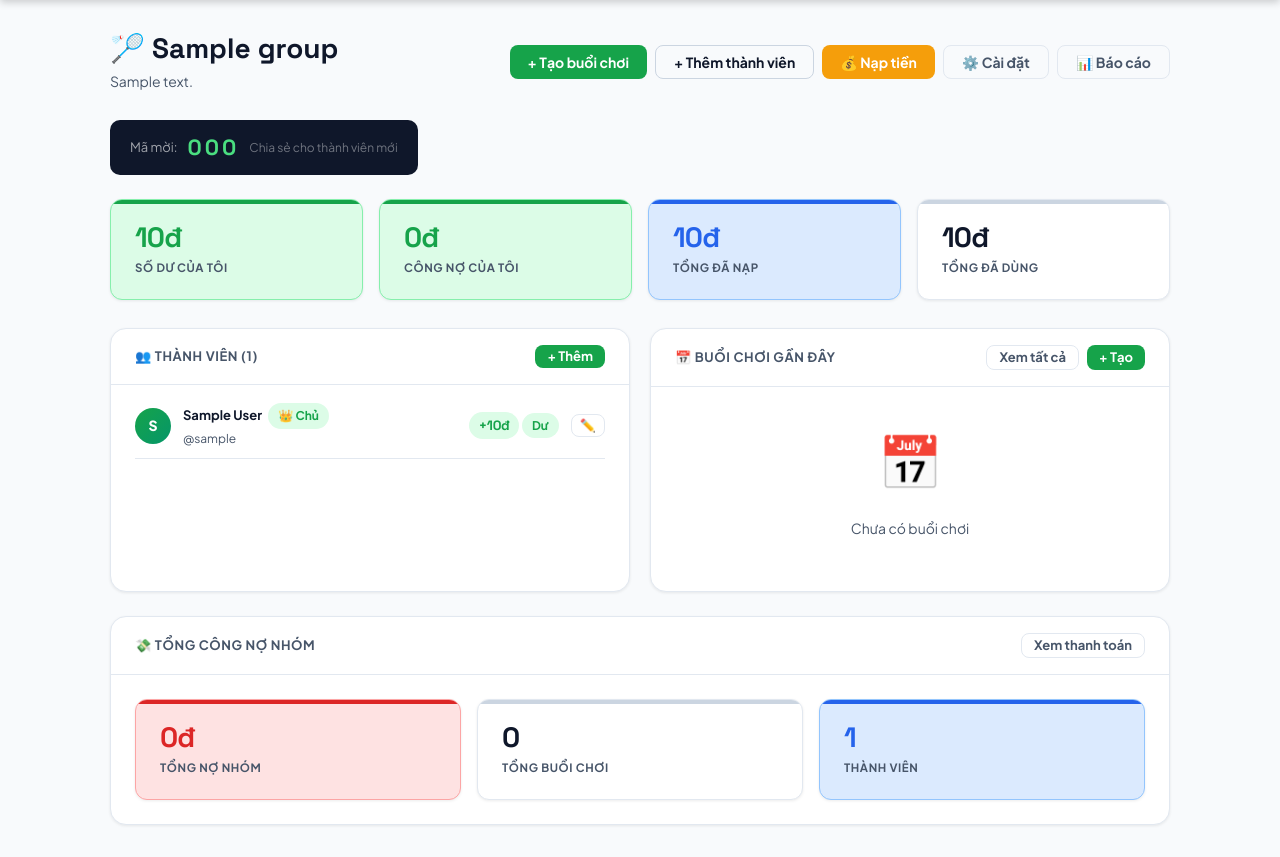
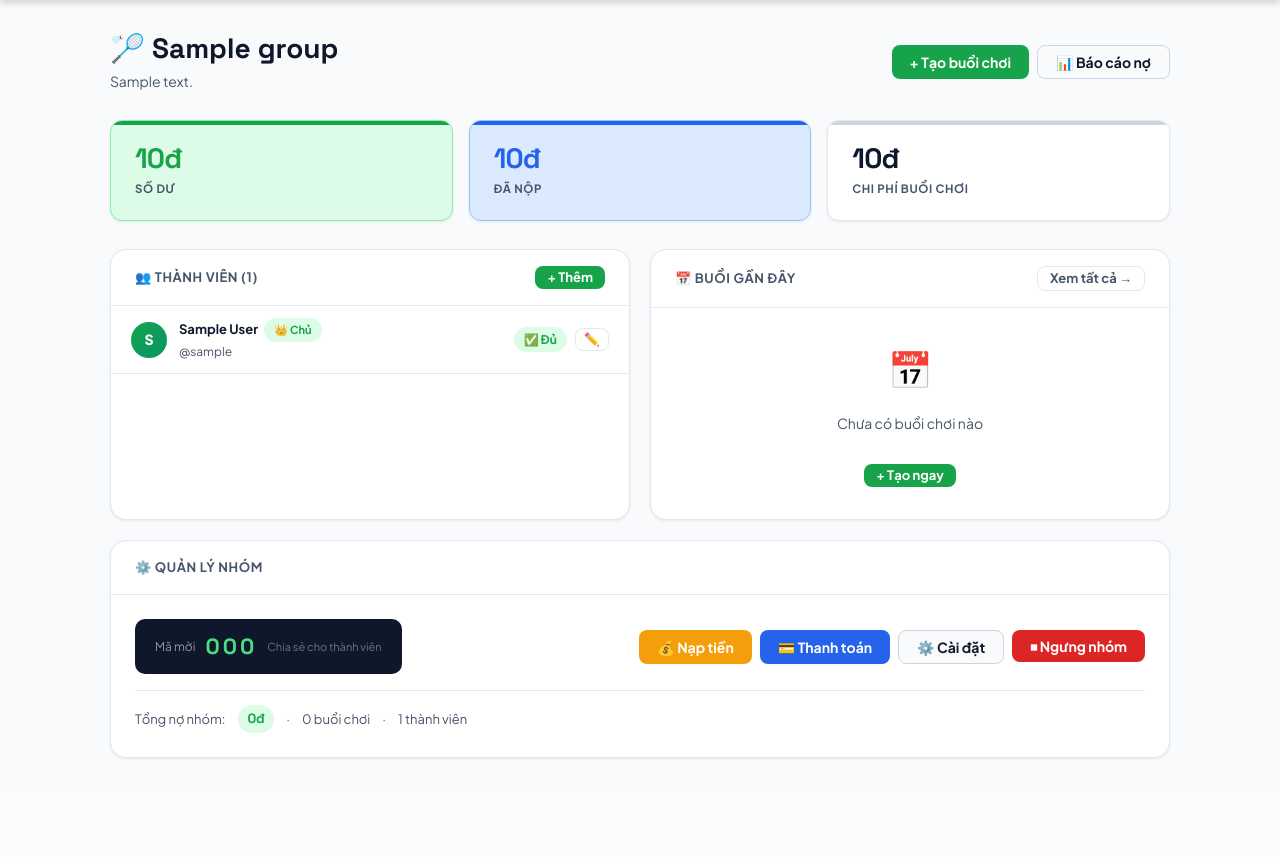
Before and after one commit to AnhHonag/shuttlesplit, a Django app: page /groups/1/ in a window 1280 px wide. Shown: the part 60-917 px from the top of the page. After the commit the page ends 819 px from the top, so only its background shows below. Run offline with Django 5.2, Linux system fonts and the light colour scheme; a user stored in the database is signed in; tables that the repository leaves empty hold one stand-in row (values such as "Sample post"); data that the repository does not hold is empty; parts of the project's set-up code (start-up, migrations or seed data) failed here and were passed over.

Commit message:
Redesign group detail page: cleaner layout, host management zone, add toggle group active
Co-Authored-By: Claude Sonnet 4.6 <noreply@anthropic.com>

```diff
--- a/groups/urls.py
+++ b/groups/urls.py
@@ -7,6 +7,7 @@ urlpatterns = [
     path('groups/join/', views.join_group, name='join_group'),
     path('groups/<int:pk>/', views.group_detail, name='group_detail'),
     path('groups/<int:pk>/settings/', views.group_settings, name='group_settings'),
+    path('groups/<int:pk>/toggle-active/', views.toggle_group_active, name='toggle_group_active'),
     path('groups/<int:pk>/add-member/', views.add_member, name='add_member'),
     path('groups/<int:group_pk>/members/<int:member_pk>/edit/', views.edit_member, name='edit_member'),
     path('groups/<int:group_pk>/members/<int:member_pk>/remove/', views.remove_member, name='remove_member'),
--- a/groups/views.py
+++ b/groups/views.py
@@ -108,6 +108,17 @@ def group_detail(request, pk):
         'my_wallet': my_wallet,
         'total_debt': sum(d['wallet'].debt for d in member_data),
     })
+
+
+@login_required
+def toggle_group_active(request, pk):
+    group = get_object_or_404(Group, pk=pk, owner=request.user)
+    if request.method == 'POST':
+        group.is_active = not group.is_active
+        group.save()
+        status = 'đang hoạt động' if group.is_active else 'đã ngưng hoạt động'
+        messages.success(request, f'Nhóm "{group.name}" {status}.')
+    return redirect('group_detail', pk=pk)
 
 
 @login_required
--- a/templates/groups/group_detail.html
+++ b/templates/groups/group_detail.html
@@ -1,158 +1,161 @@
 {% extends 'base.html' %}{% block title %}{{ group.name }}{% endblock %}
-{% block content %}<div class="wrap">
-  <div class="page-header flex items-center justify-between flex-wrap gap-3">
+{% block content %}
+<div class="wrap">
+
+  <!-- ── Header ── -->
+  <div class="page-header">
+    <div class="flex items-center justify-between flex-wrap gap-3">
       <div>
+        <div class="flex items-center gap-3 flex-wrap">
           <div class="page-title">🏸 {{ group.name }}</div>
-      <div class="page-sub">{{ group.description|default:"" }}</div>
+          {% if not group.is_active %}
+          <span class="badge badge-red" style="font-size:13px;padding:4px 12px">⏹ Ngưng hoạt động</span>
+          {% endif %}
+        </div>
+        {% if group.description %}<div class="page-sub">{{ group.description }}</div>{% endif %}
       </div>
       <div class="flex gap-2 flex-wrap">
-      {% if is_host %}
+        {% if is_host and group.is_active %}
         <a href="{% url 'create_session' group.pk %}" class="btn btn-primary">+ Tạo buổi chơi</a>
-      <a href="{% url 'add_member' group.pk %}" class="btn btn-secondary">+ Thêm thành viên</a>
-      <a href="{% url 'deposit' group.pk %}" class="btn btn-yellow">💰 Nạp tiền</a>
-      <a href="{% url 'group_settings' group.pk %}" class="btn btn-ghost">⚙️ Cài đặt</a>
-      {% else %}
-      <a href="{% url 'submit_payment' group.pk %}" class="btn btn-blue">💳 Thanh toán</a>
+        {% elif not is_host %}
+        <a href="{% url 'submit_payment' group.pk %}" class="btn btn-blue">💳 Nộp tiền</a>
         {% endif %}
-      <a href="{% url 'debt_report' group.pk %}" class="btn btn-ghost">📊 Báo cáo</a>
+        <a href="{% url 'debt_report' group.pk %}" class="btn btn-secondary">📊 Báo cáo nợ</a>
+      </div>
     </div>
   </div>
 
-  <!-- INVITE CODE (HOST ONLY) -->
-  {% if is_host %}
-  <div style="margin-bottom:24px">
-    <div class="invite-chip">
-      <span style="font-size:13px;color:rgba(255,255,255,.6)">Mã mời:</span>
-      <span class="invite-code">{{ group.invite_code }}</span>
-      <span style="font-size:12px;color:rgba(255,255,255,.4)">Chia sẻ cho thành viên mới</span>
-    </div>
-  </div>
-  {% endif %}
-
-  <!-- MY WALLET SUMMARY -->
-  <div class="stats-row" style="grid-template-columns:repeat(auto-fit,minmax(160px,1fr))">
+  <!-- ── Ví của tôi ── -->
+  <div class="stats-row" style="grid-template-columns:repeat(3,1fr)">
     <div class="stat {% if my_wallet.balance < 0 %}red{% else %}green{% endif %}">
       <div class="stat-val">{{ my_wallet.balance|floatformat:0 }}đ</div>
-      <div class="stat-lbl">Số dư của tôi</div>
-    </div>
-    <div class="stat {% if my_wallet.debt > 0 %}red{% else %}green{% endif %}">
-      <div class="stat-val">{{ my_wallet.debt|floatformat:0 }}đ</div>
-      <div class="stat-lbl">Công nợ của tôi</div>
+      <div class="stat-lbl">{% if my_wallet.balance < 0 %}Đang nợ{% else %}Số dư{% endif %}</div>
     </div>
     <div class="stat blue">
       <div class="stat-val">{{ my_wallet.total_deposited|floatformat:0 }}đ</div>
-      <div class="stat-lbl">Tổng đã nạp</div>
+      <div class="stat-lbl">Đã nộp</div>
     </div>
     <div class="stat">
       <div class="stat-val">{{ my_wallet.total_spent|floatformat:0 }}đ</div>
-      <div class="stat-lbl">Tổng đã dùng</div>
+      <div class="stat-lbl">Chi phí buổi chơi</div>
     </div>
   </div>
 
   <div class="two-col">
-    <!-- MEMBERS -->
+
+    <!-- ── Thành viên ── -->
     <div class="card">
       <div class="card-header">
         <span class="card-title">👥 Thành viên ({{ members|length }})</span>
         {% if is_host %}<a href="{% url 'add_member' group.pk %}" class="btn btn-sm btn-primary">+ Thêm</a>{% endif %}
       </div>
-      <div class="card-pad" style="padding-top:8px">
       {% for item in member_data %}
-        <div class="flex items-center gap-3" style="padding:10px 0;border-bottom:1px solid var(--c-border)">
+      <div class="flex items-center gap-3" style="padding:12px 20px;border-bottom:1px solid var(--c-border)">
         <div class="avatar">{{ item.member.user.get_display_name|slice:":1"|upper }}</div>
         <div style="flex:1;min-width:0">
-            <div class="font-bold text-sm">{{ item.member.user.get_display_name }}
-              {% if item.member.is_host %}<span class="badge badge-green" style="margin-left:4px">👑 Chủ</span>{% endif %}
+          <div class="font-bold text-sm">
+            {{ item.member.user.get_display_name }}
+            {% if item.member.is_host %}<span class="badge badge-green" style="margin-left:4px;font-size:11px">👑 Chủ</span>{% endif %}
           </div>
           <div class="text-xs text-muted">@{{ item.member.user.username }}</div>
         </div>
-          <div style="text-align:right">
-            {% if item.wallet.balance >= 0 %}
-            <div class="money text-green text-sm">+{{ item.wallet.balance|floatformat:0 }}đ</div>
-            <div class="text-xs badge badge-green">Dư</div>
+        <div class="flex items-center gap-2">
+          {% if item.wallet.debt > 0 %}
+            <span class="badge badge-red">Nợ <span class="money" style="font-size:12px">{{ item.wallet.debt|floatformat:0 }}đ</span></span>
+            {% if is_host %}
+            <a href="{% url 'host_record_payment' group.pk item.member.pk %}" class="btn btn-sm btn-primary" title="Ghi nhận đã trả">✅</a>
+            <form method="post" action="{% url 'send_debt_reminder' group.pk item.member.pk %}" style="display:inline">
+              {% csrf_token %}<input type="hidden" name="next" value="group_detail">
+              <button type="submit" class="btn btn-sm btn-yellow" title="Nhắc nợ qua email">📧</button>
+            </form>
+            {% endif %}
           {% else %}
-            <div class="money text-red text-sm">{{ item.wallet.balance|floatformat:0 }}đ</div>
-            <div class="text-xs badge badge-red">Nợ {{ item.wallet.debt|floatformat:0 }}đ</div>
+            <span class="badge badge-green">✅ Đủ</span>
+          {% endif %}
+          {% if is_host %}
+          <a href="{% url 'edit_member' group.pk item.member.pk %}" class="btn btn-sm btn-ghost" style="padding:4px 8px">✏️</a>
           {% endif %}
         </div>
-          {% if is_host %}
-          <div class="flex gap-1">
-            <a href="{% url 'edit_member' group.pk item.member.pk %}" class="btn btn-sm btn-ghost" style="padding:4px 8px">✏️</a>
-            {% if item.wallet.debt > 0 %}
-            <a href="{% url 'host_record_payment' group.pk item.member.pk %}"
-              class="btn btn-sm btn-primary" style="padding:4px 8px"
-              title="Ghi nhận đã trả {{ item.wallet.debt|floatformat:0 }}đ">✅</a>
-            <form method="post" action="{% url 'send_debt_reminder' group.pk item.member.pk %}" style="display:inline">
-              {% csrf_token %}
-              <input type="hidden" name="next" value="group_detail">
-              <button type="submit" class="btn btn-sm btn-yellow" style="padding:4px 8px" title="Nhắc nợ {{ item.wallet.debt|floatformat:0 }}đ">📧</button>
-            </form>
-            {% endif %}
+      </div>
+      {% endfor %}
+    </div>
+
+    <!-- ── Buổi gần đây ── -->
+    <div class="card">
+      <div class="card-header">
+        <span class="card-title">📅 Buổi gần đây</span>
+        <a href="{% url 'session_list' group.pk %}" class="btn btn-sm btn-ghost">Xem tất cả →</a>
+      </div>
+      {% if sessions %}
+      {% for s in sessions %}
+      <a href="{% url 'session_detail' s.pk %}" class="session-row">
+        <div class="session-date-box">
+          <div class="dow">{{ s.date|date:"D" }}</div>
+          <div class="day">{{ s.date|date:"d" }}</div>
+        </div>
+        <div style="flex:1;min-width:0">
+          <div class="font-bold text-sm">{{ s.location|default:"Chưa có địa điểm" }}</div>
+          <div class="text-xs text-muted">{{ s.participants.count }} người · {{ s.fee_per_person|floatformat:0 }}đ/người</div>
+        </div>
+        <div class="money text-sm" style="flex-shrink:0">{{ s.total_fee|floatformat:0 }}đ</div>
+        <span style="color:var(--c-ink-3);margin-left:4px">›</span>
+      </a>
+      {% endfor %}
+      {% else %}
+      <div class="empty" style="padding:32px">
+        <div class="empty-icon" style="font-size:36px">📅</div>
+        <p>Chưa có buổi chơi nào</p>
+        {% if is_host %}<a href="{% url 'create_session' group.pk %}" class="btn btn-sm btn-primary" style="margin-top:10px">+ Tạo ngay</a>{% endif %}
       </div>
       {% endif %}
     </div>
-        {% endfor %}
-      </div>
+
   </div>
 
-    <!-- SESSIONS -->
-    <div class="card">
-      <div class="card-header">
-        <span class="card-title">📅 Buổi chơi gần đây</span>
-        <div class="flex gap-2">
-          <a href="{% url 'session_list' group.pk %}" class="btn btn-sm btn-ghost">Xem tất cả</a>
-          {% if is_host %}<a href="{% url 'create_session' group.pk %}" class="btn btn-sm btn-primary">+ Tạo</a>{% endif %}
+  <!-- ── Khu quản lý (host only) ── -->
+  {% if is_host %}
+  <div class="card" style="margin-top:20px">
+    <div class="card-header"><span class="card-title">⚙️ Quản lý nhóm</span></div>
+    <div class="card-pad">
+      <div class="flex items-center justify-between flex-wrap gap-3">
+
+        <!-- Invite code -->
+        <div class="invite-chip">
+          <span style="font-size:12px;color:rgba(255,255,255,.55)">Mã mời</span>
+          <span class="invite-code">{{ group.invite_code }}</span>
+          <span style="font-size:11px;color:rgba(255,255,255,.4)">Chia sẻ cho thành viên</span>
         </div>
+
+        <!-- Actions -->
+        <div class="flex gap-2 flex-wrap">
+          <a href="{% url 'deposit' group.pk %}" class="btn btn-yellow">💰 Nạp tiền</a>
+          <a href="{% url 'payment_list' group.pk %}" class="btn btn-blue">💳 Thanh toán</a>
+          <a href="{% url 'group_settings' group.pk %}" class="btn btn-secondary">⚙️ Cài đặt</a>
+          <form method="post" action="{% url 'toggle_group_active' group.pk %}"
+            onsubmit="return confirm('{% if group.is_active %}Ngưng hoạt động nhóm này? Thành viên sẽ không thấy nhóm trên dashboard.{% else %}Kích hoạt lại nhóm này?{% endif %}')">
+            {% csrf_token %}
+            {% if group.is_active %}
+            <button type="submit" class="btn btn-danger">⏹ Ngưng nhóm</button>
+            {% else %}
+            <button type="submit" class="btn btn-primary">▶ Kích hoạt lại</button>
+            {% endif %}
+          </form>
         </div>
-      {% if sessions %}
-      <div class="card-pad" style="padding-top:8px">
-        {% for s in sessions %}
-        <a href="{% url 'session_detail' s.pk %}" style="text-decoration:none;color:inherit">
-        <div class="flex items-center gap-3" style="padding:10px 0;border-bottom:1px solid var(--c-border)">
-          <div style="background:var(--c-green-light);border-radius:8px;padding:8px;text-align:center;min-width:50px">
-            <div style="font-size:11px;font-weight:700;color:var(--c-green)">{{ s.date|date:"M" }}</div>
-            <div style="font-size:18px;font-weight:800;line-height:1;color:var(--c-ink)">{{ s.date|date:"d" }}</div>
+
       </div>
-          <div style="flex:1">
-            <div class="font-bold text-sm">{{ s.location|default:"Chưa có địa điểm" }}</div>
-            <div class="text-xs text-muted">{{ s.participants.count }} người tham gia</div>
+      {% if is_host %}
+      <div style="margin-top:16px;padding-top:14px;border-top:1px solid var(--c-border);display:flex;align-items:center;gap:12px;flex-wrap:wrap">
+        <span class="text-sm text-muted">Tổng nợ nhóm:</span>
+        <span class="money {% if total_debt > 0 %}text-red{% else %}text-green{% endif %}">{{ total_debt|floatformat:0 }}đ</span>
+        <span class="text-sm text-muted">·</span>
+        <span class="text-sm text-muted">{{ group.sessions.count }} buổi chơi</span>
+        <span class="text-sm text-muted">·</span>
+        <span class="text-sm text-muted">{{ members|length }} thành viên</span>
       </div>
-          <div style="text-align:right">
-            <div class="money text-sm">{{ s.total_fee|floatformat:0 }}đ</div>
-            <div class="text-xs text-muted">{{ s.fee_per_person|floatformat:0 }}đ/người</div>
-          </div>
-        </div></a>
-        {% endfor %}
-      </div>
-      {% else %}
-      <div class="empty" style="padding:32px"><div class="empty-icon">📅</div><p>Chưa có buổi chơi</p></div>
       {% endif %}
     </div>
   </div>
+  {% endif %}
 
-  {% if is_host %}
-  <!-- TOTAL DEBT SUMMARY -->
-  <div class="card mt-6">
-    <div class="card-header">
-      <span class="card-title">💸 Tổng công nợ nhóm</span>
-      <a href="{% url 'payment_list' group.pk %}" class="btn btn-sm btn-ghost">Xem thanh toán</a>
 </div>
-    <div class="card-pad">
-      <div class="stats-row" style="grid-template-columns:repeat(auto-fit,minmax(160px,1fr));margin-bottom:0">
-        <div class="stat red">
-          <div class="stat-val">{{ total_debt|floatformat:0 }}đ</div>
-          <div class="stat-lbl">Tổng nợ nhóm</div>
-        </div>
-        <div class="stat">
-          <div class="stat-val">{{ group.sessions.count }}</div>
-          <div class="stat-lbl">Tổng buổi chơi</div>
-        </div>
-        <div class="stat blue">
-          <div class="stat-val">{{ members|length }}</div>
-          <div class="stat-lbl">Thành viên</div>
-        </div>
-      </div>
-    </div>
-  </div>
-  {% endif %}
-</div>{% endblock %}
+{% endblock %}
```
Lines whose indentation alone changed are shown as unchanged.
